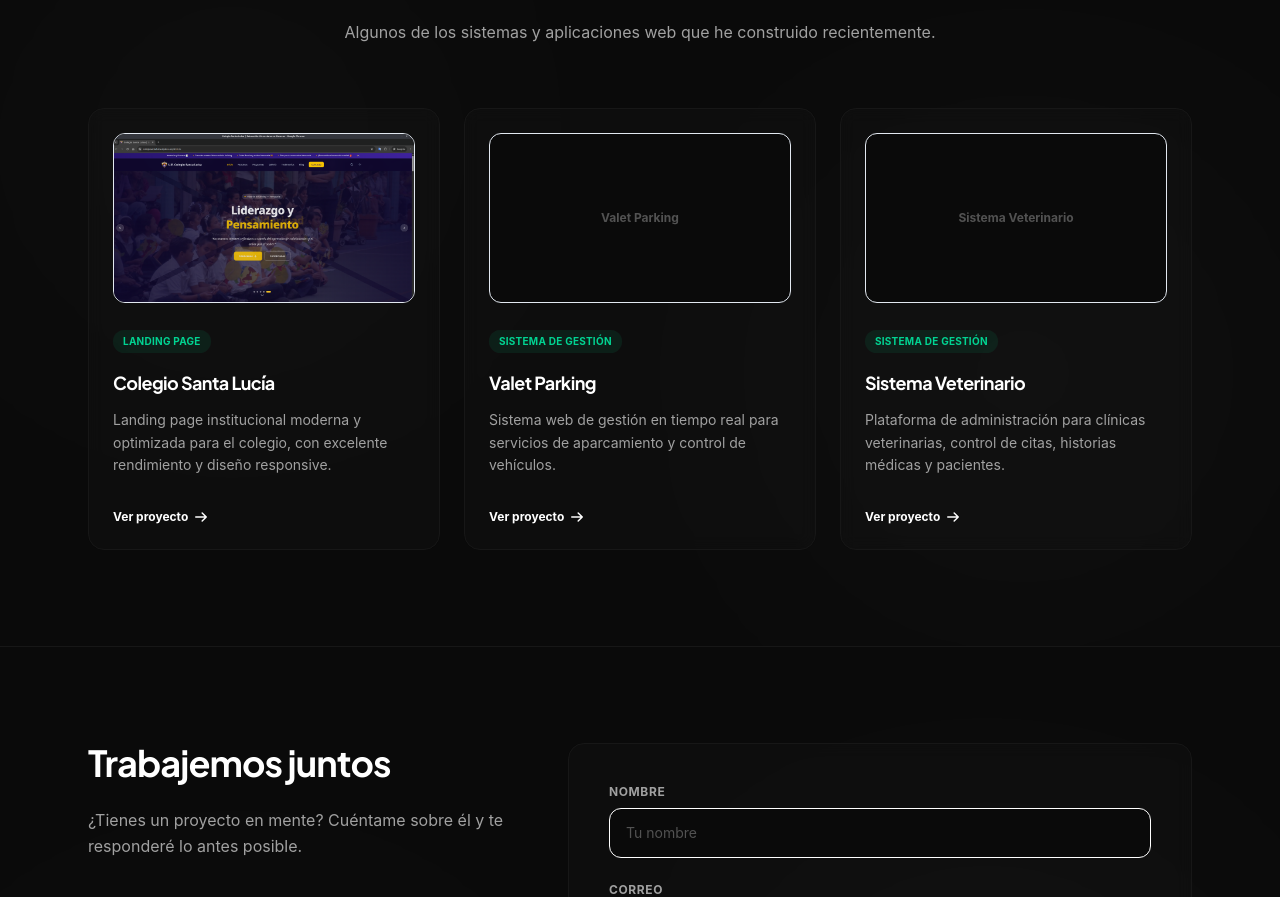
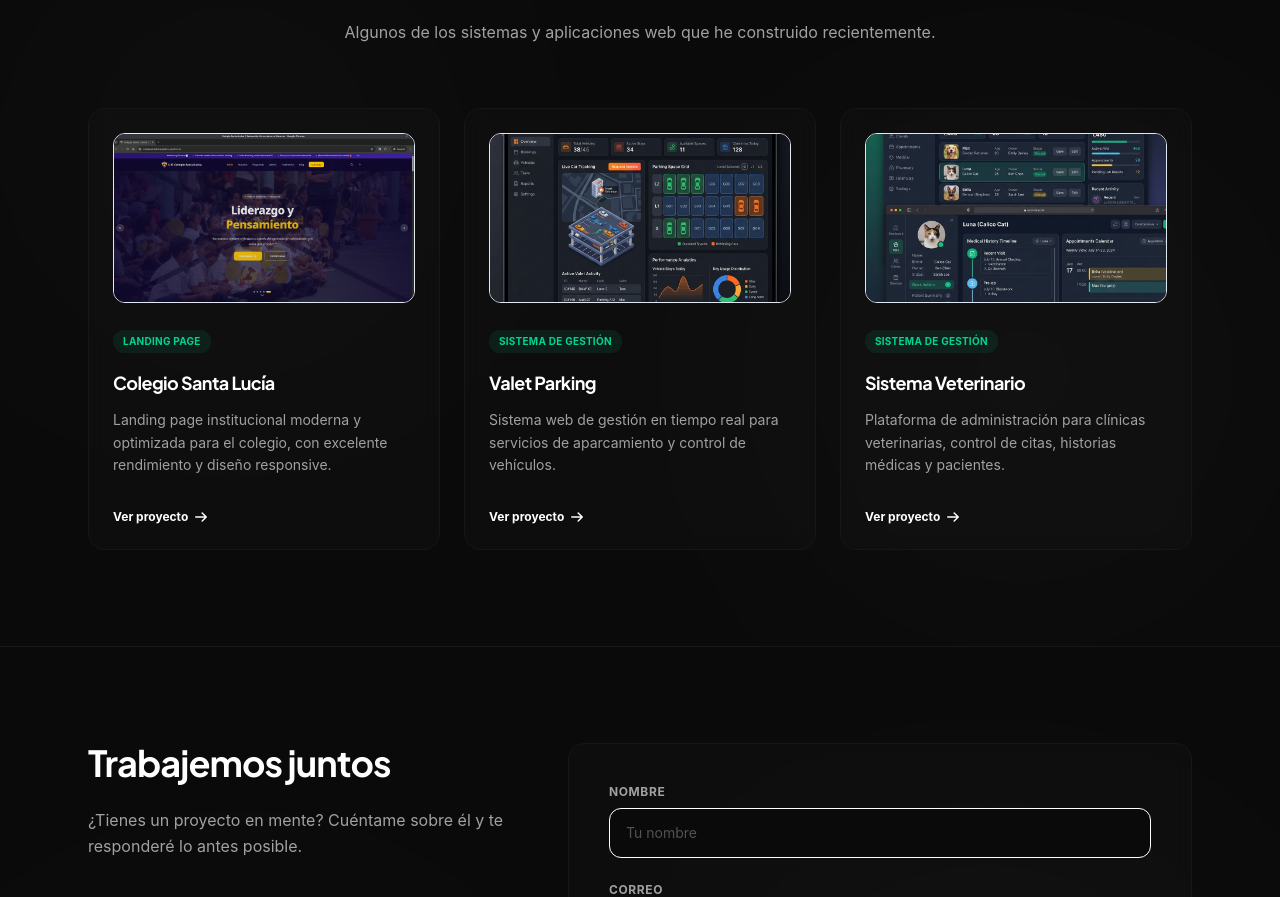
Before and after one commit to jav978/landingpage-jav978, a React (Vite) app: page / in a window 1280 px wide. Shown: the part 2285-3182 px from the top of the page. Built offline with nearby package versions, Linux system fonts and the light colour scheme.

Commit message:
feat: add valet parking and veterinary preview images to cards

```diff
--- a/src/App.tsx
+++ b/src/App.tsx
@@ -18,6 +18,8 @@ import {
 } from "lucide-react";
 import heroImg from "./assets/hero.png";
 import colegioPreview from "./assets/colegio_preview.png";
+import valetPreview from "./assets/valet_preview.png";
+import vetPreview from "./assets/vet_preview.png";
 
 // Translations dictionary
 const translations = {
@@ -782,8 +784,8 @@ function App() {
             {/* Project 2: Valet Parking */}
             <div className="group p-6 rounded-2xl bg-slate-50 dark:bg-neutral-900/30 border border-slate-200 dark:border-neutral-900 hover:border-slate-350 dark:hover:border-neutral-850 hover:shadow-lg dark:hover:shadow-black/30 transition-all flex flex-col justify-between h-full backdrop-blur-sm animated-gradient-border">
               <div>
-                <div className="aspect-video w-full rounded-xl bg-slate-100 dark:bg-neutral-950 mb-6 overflow-hidden flex items-center justify-center border border-slate-200 dark:border-neutral-850">
-                  <span className="text-xs font-bold text-slate-400 dark:text-neutral-600">Valet Parking</span>
+                <div className="aspect-video w-full rounded-xl bg-slate-100 dark:bg-neutral-950 mb-6 overflow-hidden flex items-center justify-center border border-slate-200 dark:border-neutral-850 relative">
+                  <img src={valetPreview} alt="Valet Parking" className="w-full h-full object-cover" />
                 </div>
                 <div className="inline-flex px-2.5 py-1 rounded-full bg-emerald-500/10 text-emerald-600 dark:text-emerald-400 text-[10px] font-bold tracking-wide uppercase mb-4">
                   {t.portfolio.project2.tag}
@@ -809,8 +811,8 @@ function App() {
             {/* Project 3: Sistema Veterinario */}
             <div className="group p-6 rounded-2xl bg-slate-50 dark:bg-neutral-900/30 border border-slate-200 dark:border-neutral-900 hover:border-slate-350 dark:hover:border-neutral-850 hover:shadow-lg dark:hover:shadow-black/30 transition-all flex flex-col justify-between h-full backdrop-blur-sm animated-gradient-border">
               <div>
-                <div className="aspect-video w-full rounded-xl bg-slate-100 dark:bg-neutral-950 mb-6 overflow-hidden flex items-center justify-center border border-slate-200 dark:border-neutral-850">
-                  <span className="text-xs font-bold text-slate-400 dark:text-neutral-600">Sistema Veterinario</span>
+                <div className="aspect-video w-full rounded-xl bg-slate-100 dark:bg-neutral-950 mb-6 overflow-hidden flex items-center justify-center border border-slate-200 dark:border-neutral-850 relative">
+                  <img src={vetPreview} alt="Sistema Veterinario" className="w-full h-full object-cover" />
                 </div>
                 <div className="inline-flex px-2.5 py-1 rounded-full bg-emerald-500/10 text-emerald-600 dark:text-emerald-400 text-[10px] font-bold tracking-wide uppercase mb-4">
                   {t.portfolio.project3.tag}
```
Also changed, not shown: src/assets/valet_preview.png (added), src/assets/vet_preview.png (added).
